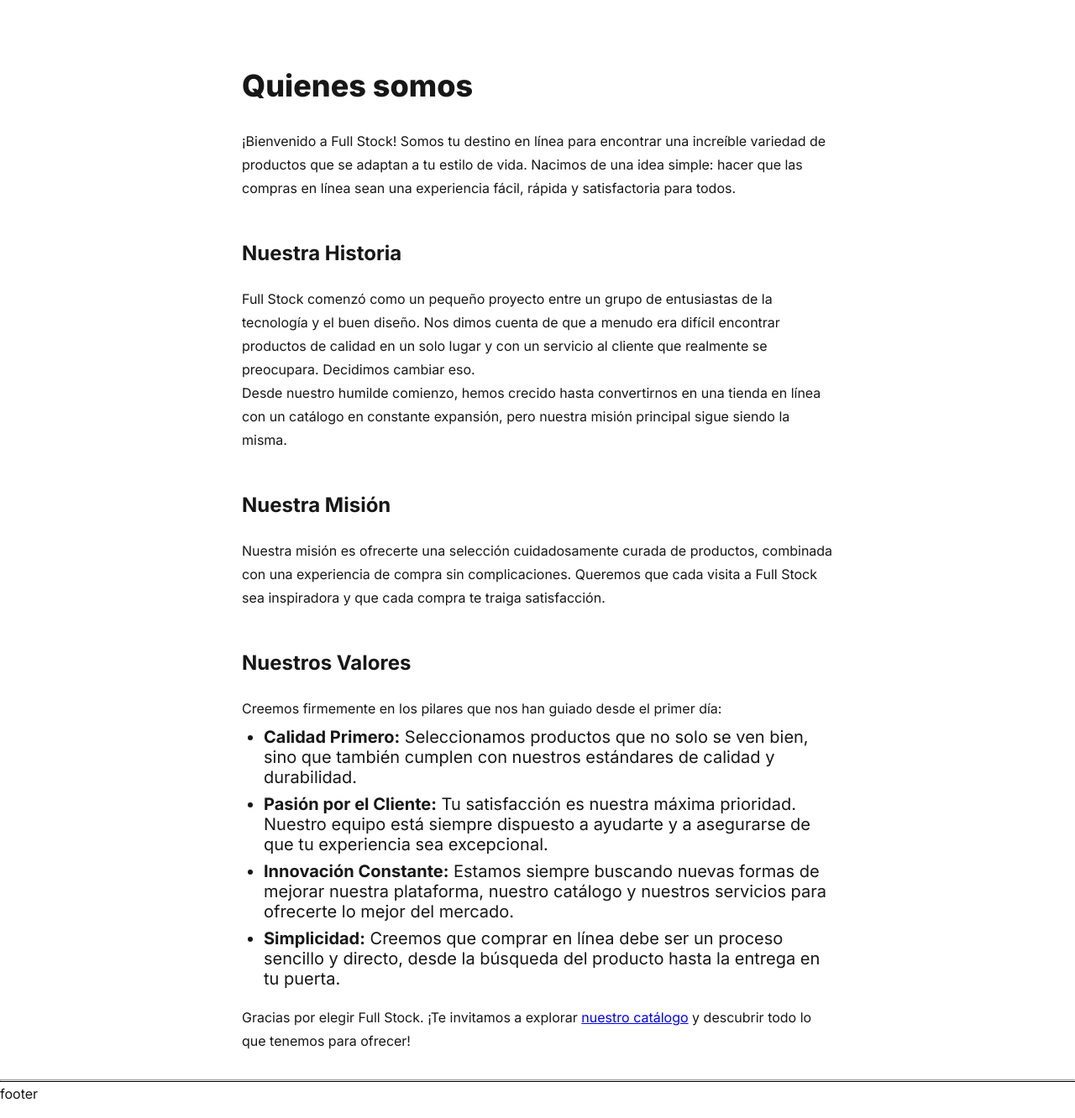
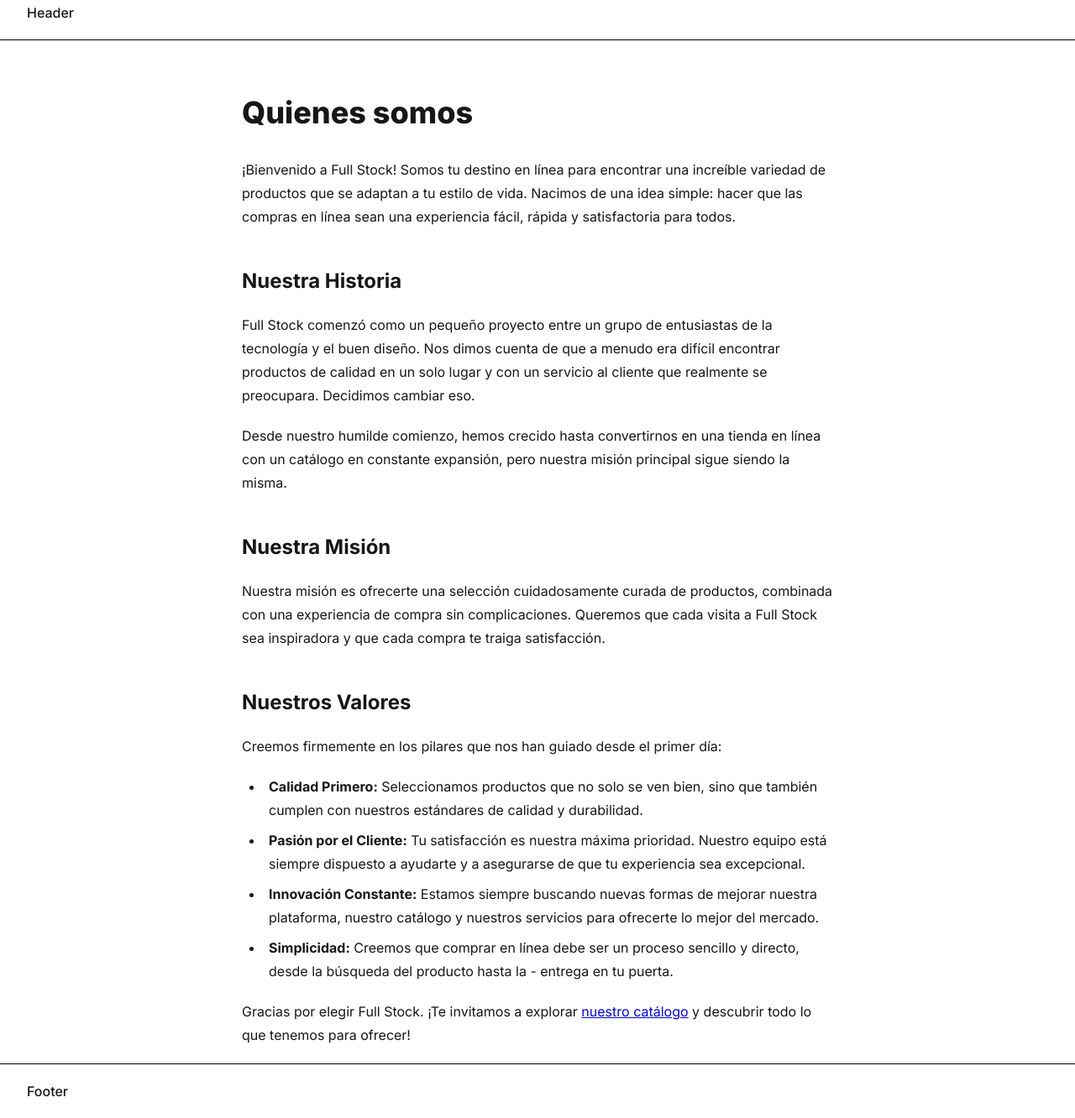
Before and after one commit to AnthonyFabian/fullstock-nov-2025, a plain HTML site: page full-stock/about.html in a window 1280 px wide. Shown: the part 17-1349 px from the top of the page at 84% size. Drawn offline with Linux system fonts and the light colour scheme.

Commit message:
actualizando archivos

```diff
--- a/full-stock/about.html
+++ b/full-stock/about.html
@@ -38,51 +38,72 @@
     </style> -->
 </head>
 <body>
-    <!-- Cabecera -->
-    <header>
-        <!-- <div>
-            <img src="" alt="">
-            <p>Mi logo</p>
-        </div>
-
-        <nav>
-            <a href="">Quienes somos</a><a href="">Privacidad</a><a href="">Terminos</a>
-        </nav> -->
-    </header>
-
-    <hr>
-
+    <header><div>Header</div></header>
     <main>
-        <h1 class="nosotros">Quienes somos</h1>
-        <p>¡Bienvenido a Full Stock! Somos tu destino en línea para encontrar una increíble variedad de productos que se adaptan a tu estilo de vida. Nacimos de una idea simple: hacer que las compras en línea sean una experiencia fácil, rápida y satisfactoria para todos.</p>
-
-
-        <section>
+      <h1>Quienes somos</h1>
+      <p>
+        ¡Bienvenido a Full Stock! Somos tu destino en línea para encontrar una
+        increíble variedad de productos que se adaptan a tu estilo de vida.
+        Nacimos de una idea simple: hacer que las compras en línea sean una
+        experiencia fácil, rápida y satisfactoria para todos.
+      </p>
       <h2>Nuestra Historia</h2>
-        <p>Full Stock comenzó como un pequeño proyecto entre un grupo de entusiastas de la tecnología y el buen diseño. Nos dimos cuenta de que a menudo era difícil encontrar productos de calidad en un solo lugar y con un servicio al cliente que realmente se preocupara. Decidimos cambiar eso.</p>
-        <p>Desde nuestro humilde comienzo, hemos crecido hasta convertirnos en una tienda en línea con un catálogo en constante expansión, pero nuestra misión principal sigue siendo la misma.</p>
-        </section>
-
-        <section>
+      <p>
+        Full Stock comenzó como un pequeño proyecto entre un grupo de
+        entusiastas de la tecnología y el buen diseño. Nos dimos cuenta de que a
+        menudo era difícil encontrar productos de calidad en un solo lugar y con
+        un servicio al cliente que realmente se preocupara. Decidimos cambiar
+        eso.
+      </p>
+      <p>
+        Desde nuestro humilde comienzo, hemos crecido hasta convertirnos en una
+        tienda en línea con un catálogo en constante expansión, pero nuestra
+        misión principal sigue siendo la misma.
+      </p>
       <h2>Nuestra Misión</h2>
-        <p>Nuestra misión es ofrecerte una selección cuidadosamente curada de productos, combinada con una experiencia de compra sin complicaciones. Queremos que cada visita a Full Stock sea inspiradora y que cada compra te traiga satisfacción.</p>
-        </section>
-
-        <section>
+      <p>
+        Nuestra misión es ofrecerte una selección cuidadosamente curada de
+        productos, combinada con una experiencia de compra sin complicaciones.
+        Queremos que cada visita a Full Stock sea inspiradora y que cada compra
+        te traiga satisfacción.
+      </p>
       <h2>Nuestros Valores</h2>
-        <p>Creemos firmemente en los pilares que nos han guiado desde el primer día:</p>
+      <p>
+        Creemos firmemente en los pilares que nos han guiado desde el primer
+        día:
+      </p>
       <ul>
-                <li><b>Calidad Primero:</b> Seleccionamos productos que no solo se ven bien, sino que también cumplen con nuestros estándares de calidad y durabilidad.</li>
-                <li><b>Pasión por el Cliente:</b> Tu satisfacción es nuestra máxima prioridad. Nuestro equipo está siempre dispuesto a ayudarte y a asegurarse de que tu experiencia sea excepcional.</li>
-                <li><b>Innovación Constante:</b> Estamos siempre buscando nuevas formas de mejorar nuestra plataforma, nuestro catálogo y nuestros servicios para ofrecerte lo mejor del mercado.</li>
-                <li><b>Simplicidad:</b> Creemos que comprar en línea debe ser un proceso sencillo y directo, desde la búsqueda del producto hasta la entrega en tu puerta.</li>
+        <li>
+          <strong>Calidad Primero:</strong>
+          Seleccionamos productos que no solo se ven bien, sino que también
+          cumplen con nuestros estándares de calidad y durabilidad.
+        </li>
+        <li>
+          <strong>Pasión por el Cliente:</strong> Tu satisfacción es nuestra
+          máxima prioridad. Nuestro equipo está siempre dispuesto a ayudarte y a
+          asegurarse de que tu experiencia sea excepcional.
+        </li>
+        <li>
+          <strong>Innovación Constante:</strong>
+          Estamos siempre buscando nuevas formas de mejorar nuestra plataforma,
+          nuestro catálogo y nuestros servicios para ofrecerte lo mejor del
+          mercado.
+        </li>
+        <li>
+          <strong>Simplicidad:</strong>
+          Creemos que comprar en línea debe ser un proceso sencillo y directo,
+          desde la búsqueda del producto hasta la - entrega en tu puerta.
+        </li>
       </ul>
-        </section>
-            <p>Gracias por elegir Full Stock. ¡Te invitamos a explorar <a href="#catalogo" >nuestro catálogo</a> y descubrir todo lo que tenemos para ofrecer!</p>
+      <p>
+        Gracias por elegir Full Stock. ¡Te invitamos a explorar
+        <!-- Todo: Agrega referencia correcta para 'nuestro catálogo'-->
+        <a href="#" target="_blank" rel="noopener noreferrer"
+          >nuestro catálogo</a
+        >
+        y descubrir todo lo que tenemos para ofrecer!
+      </p>
     </main>
-    <hr>
-    <footer>
-        <p>footer</p>
-    </footer>
+    <footer><div>Footer</div></footer>
   </body>
 </html>
--- a/styles/styles.css
+++ b/styles/styles.css
@@ -1,67 +1,69 @@
-* {
-  box-sizing: border-box;
+*,
+*::before,
+*::after {
   margin: 0;
   padding: 0;
-}/*para respetar lo que especificamos*/
+  box-sizing: border-box;
+}
 
 body {
   font-family: 'Inter', sans-serif;
+  font-weight: 400;
+  font-size: 1rem;
   color: #171717;
   background-color: #ffffff;
-  /* box-sizing: border-box; */
-  font-weight: 400px;
-  font-size: 20px;
 }
 
-header footer {
-  height: 64px;
-  font-size: 20px;
+header,
+footer {
+  min-height: 4rem;
+  line-height: 1.5rem;
+  font-size: 1rem;
   font-weight: 500;
-  padding: 24px 32px 24px;
+  padding: 1.25rem 2rem 1.25rem;
+}
+
+header {
+  border-bottom: 1px solid black;
+}
+
+footer {
+  border-top: 1px solid black;
 }
 
 main {
   margin: 0 auto;
-  max-width:  768px;
-  padding: 32px;
-}
-
-header {
-  border-bottom:  1px solid black;
-}
-
-footer {
-  border-top:  1px solid black;
+  max-width: 48rem;
+  padding: 0rem 2rem;
 }
 
 h1 {
-  margin-top: 64px;
-  margin-bottom: 32px;
-  font-weight: 800; /*Peso*/
-  font-size: 36px; /*Tamaño*/
-  line-height: 40px;  /*Altura de la línea*/
+  margin-top: 4rem;
+  margin-bottom: 2rem;
+  font-weight: 800;
+  font-size: 2.25rem;
 }
 
 h2 {
-  margin: 48px 0px 24px;
-  font-size: 24px;
-  line-height: 32px;
+  margin: 3rem 0rem 1.5rem;
+  font-size: 1.5rem;
   font-weight: 700;
 }
 
 p {
-  font-size: 16px;
-  line-height: 28px;
-  font-weight: 400;
+  line-height: 1.75rem;
+  margin-bottom: 1.25rem;
 }
 
 ul {
-  padding-left: 26px;
-  margin-bottom: 20px;
+  padding-left: 1.625rem;
+  margin-bottom: 1.25rem;
 }
 
 li {
-  margin: 8px 0;
+  line-height: 1.75rem;
+  margin: 0.5rem 0;
+  padding-left: 0.375rem;
 }
 
 a {
```
Lines whose indentation alone changed are shown as unchanged.
